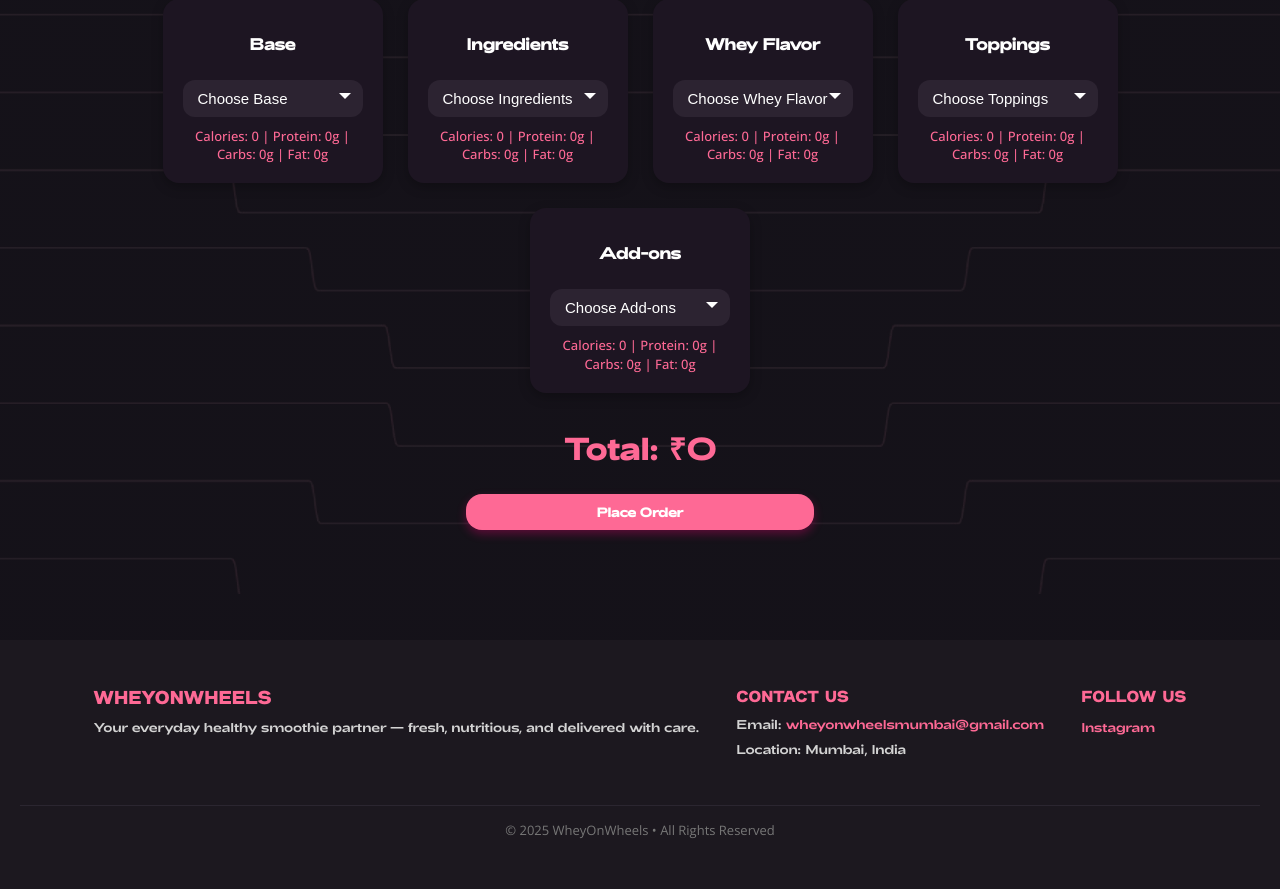
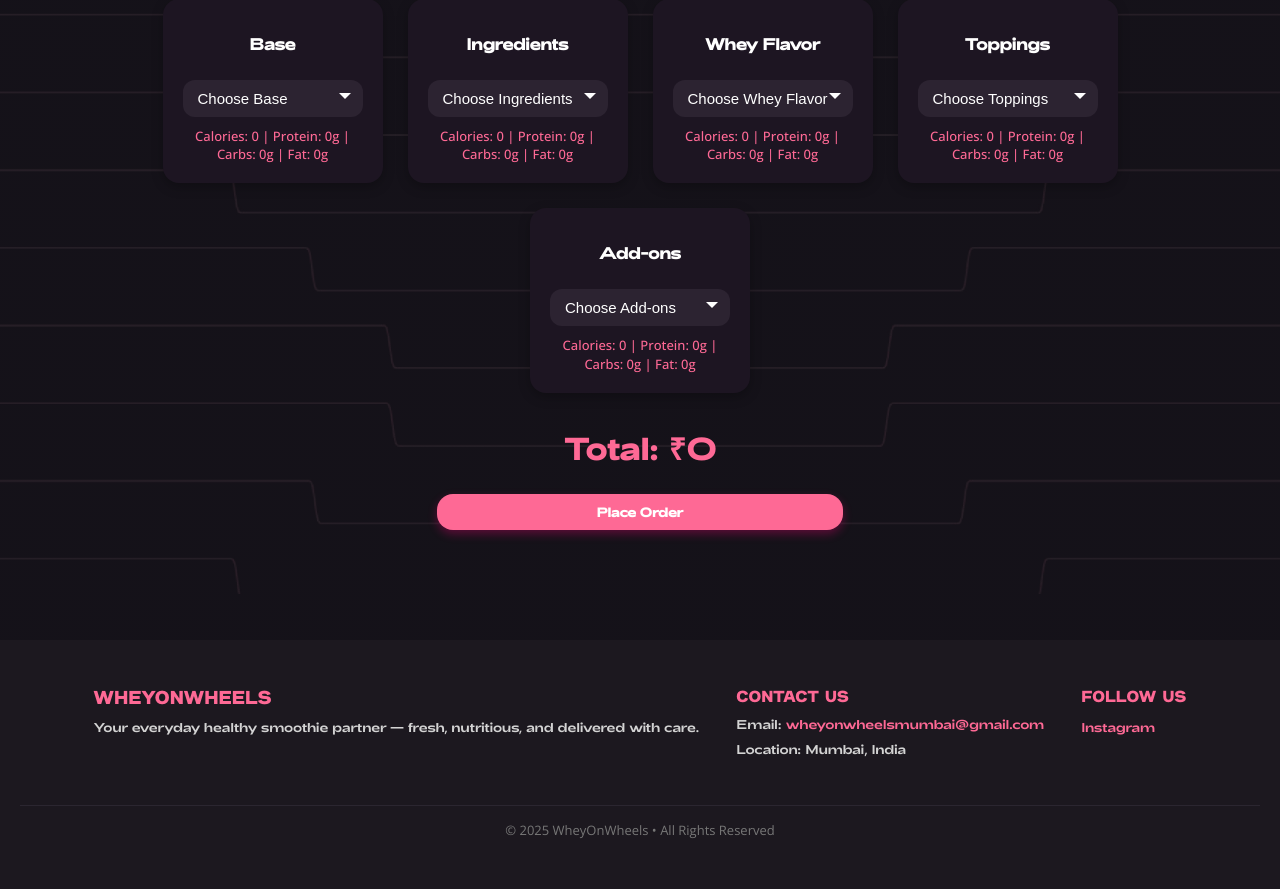
Before and after one commit to Gaurav1504333/WheyOnWheels, a Flask app: template templates/order_customize.html in a window 1280 px wide. Shown: the part 206-1095 px from the top of the page. Run offline with Flask 3, Linux system fonts and the light colour scheme; the template is opened without the code that fills it, so the values that code supplies are empty; some libraries are stand-ins or nearby versions; some web fonts are replaced.

Commit message:
Update order_customize.html

```diff
--- a/templates/order_customize.html
+++ b/templates/order_customize.html
@@ -12,7 +12,7 @@
 
 <style>
   button[type="submit"] {
-    width: 30% !important;
+    width: 35% !important;
     margin: 25px auto 0 !important;
     border-radius: 16px !important;
   }
```
